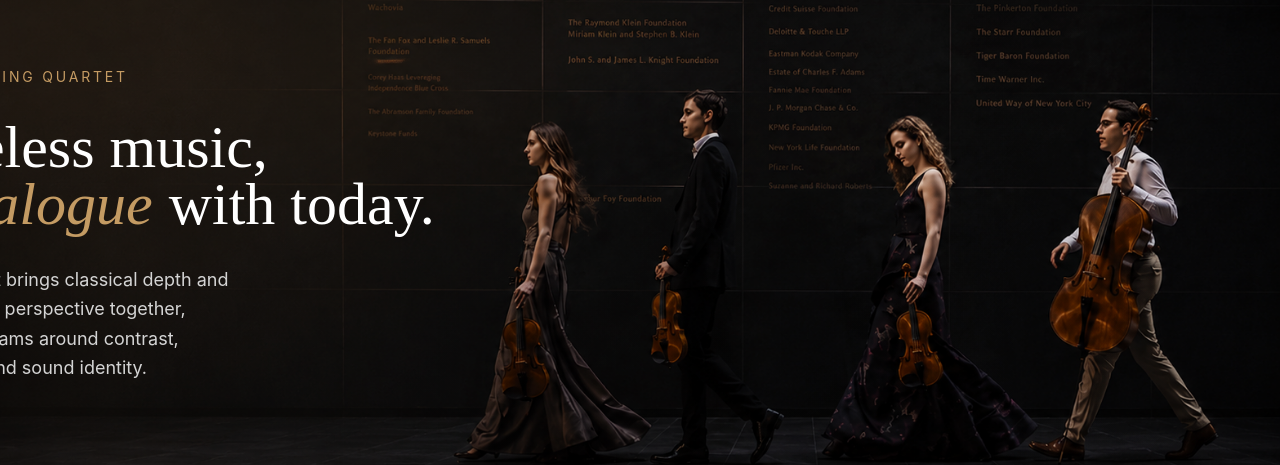
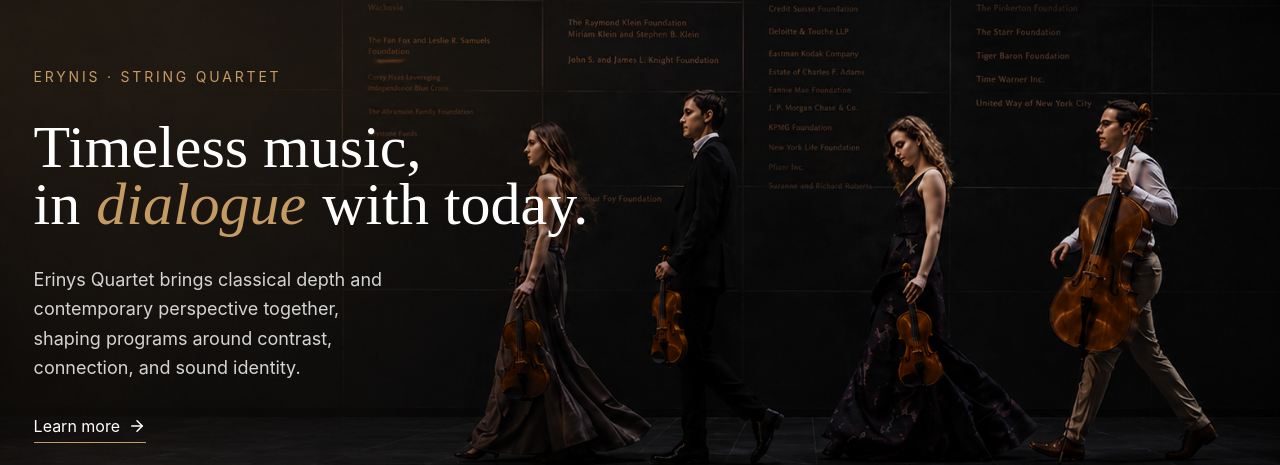
Before and after one commit to Nestortheo/quartet-frontend, a React (Vite) app: page / in a window 1280 px wide. Shown: the part 193-658 px from the top of the page. Built offline with nearby package versions, Linux system fonts and the light colour scheme; no server answers.

Commit message:
Fixed laptop hero view

```diff
--- a/src/pages/Home.jsx
+++ b/src/pages/Home.jsx
@@ -71,7 +71,14 @@ const Home = () => {
               items-center
             "
           >
-            <div className="-ml-[10vw] max-w-2xl translate-y-12  space-y-8">
+            <div className="
+              w-full max-w-2xl
+              translate-y-12
+              space-y-8
+              xl:ml-[2vw]
+              2xl:-ml-[8vw]
+            "
+            >
               {/* EYEBROW */}
               <p className="font-sans text-sm tracking-[0.2em] text-[#c49b63]">
                 ERYNIS · STRING QUARTET
```
